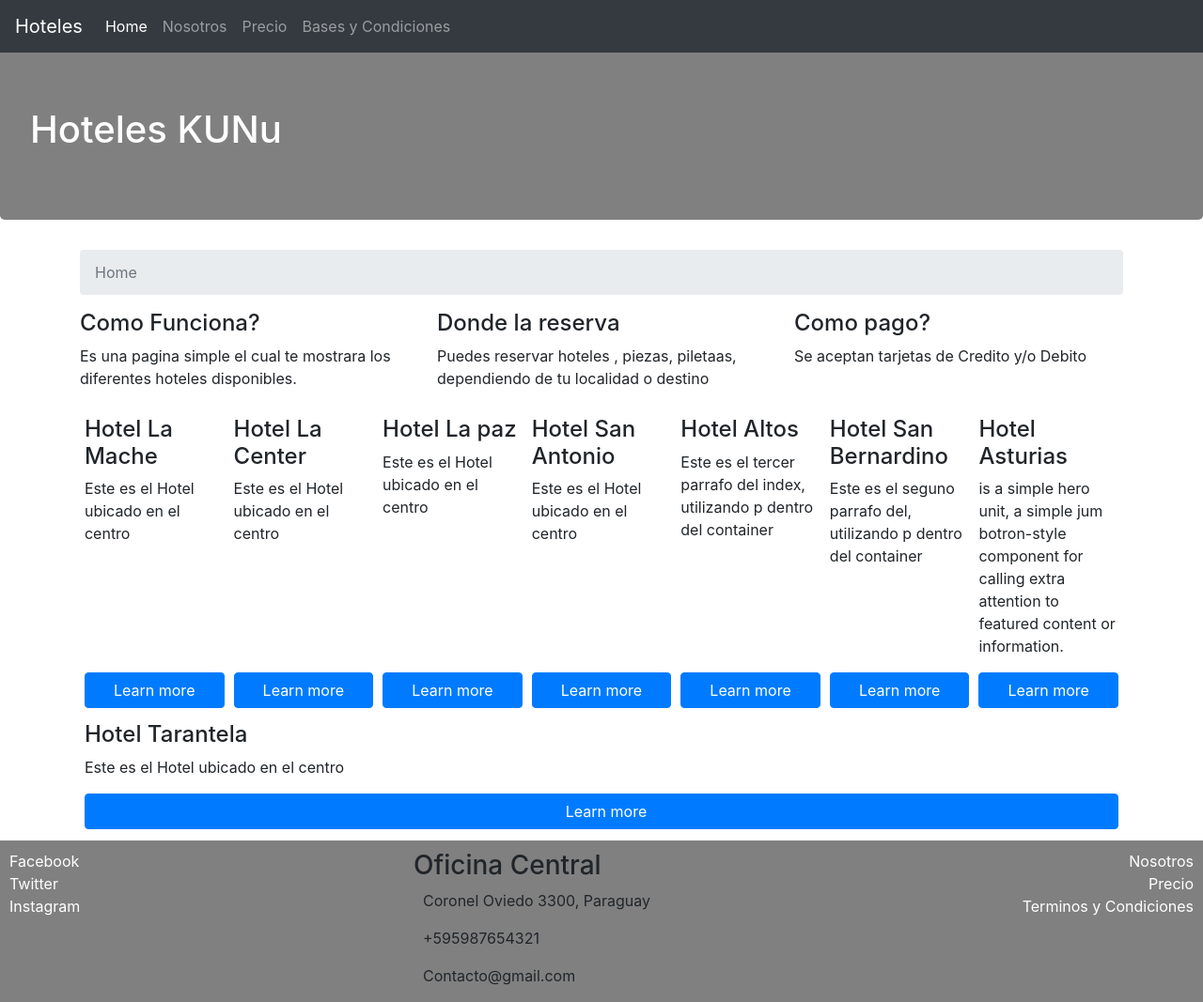
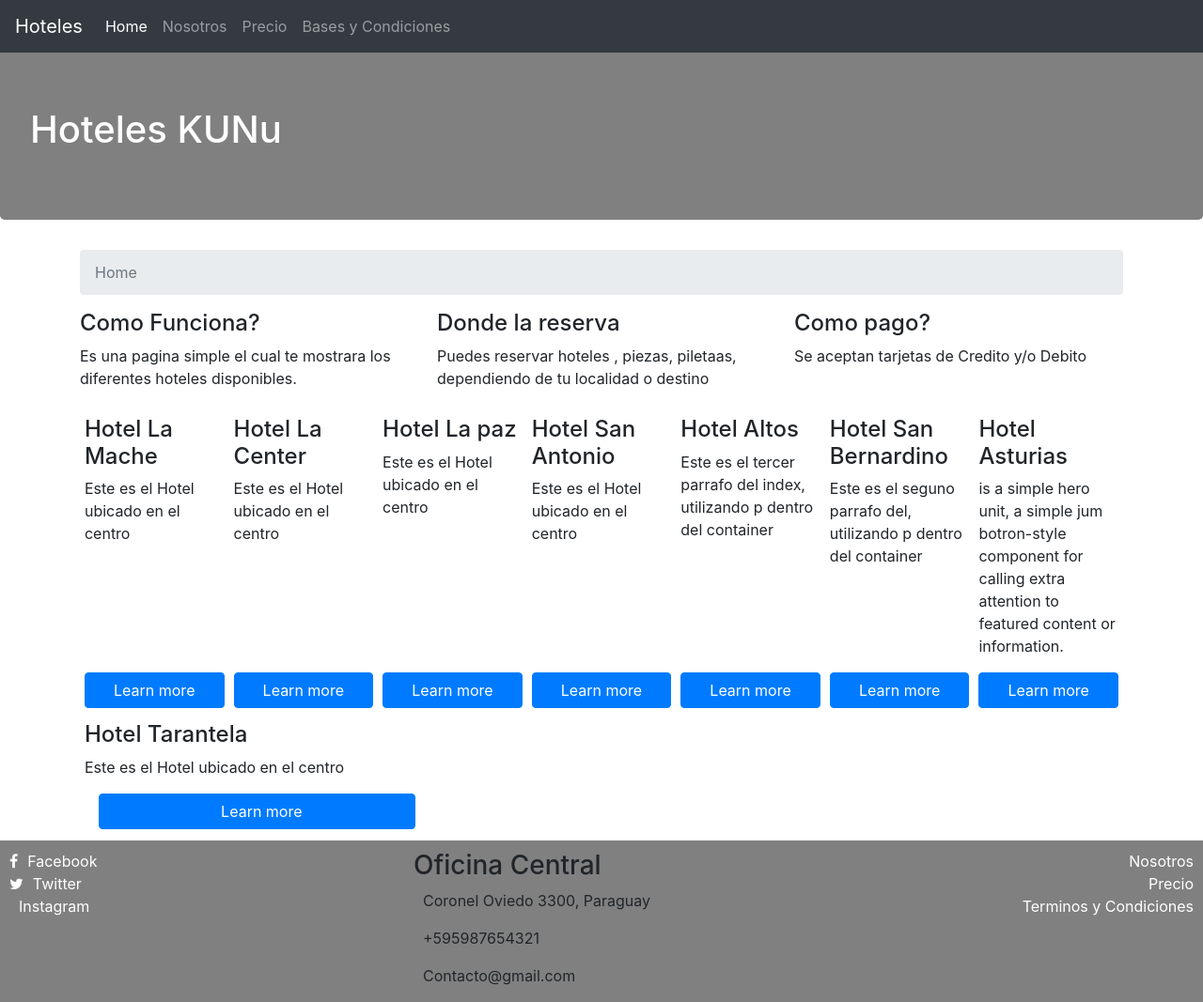
Before and after one commit to OscarRiveros/PracticaFullStackWeb, a website: page index.html in a window 1280 px wide. Shown: the whole page at 94% size. Drawn offline with nearby package versions, Linux system fonts and the light colour scheme; a web font is replaced by a local one.

Commit message:
Agregue icones social media with bootstrap OpenIconic and Fondawesome

```diff
--- a/index.html
+++ b/index.html
@@ -21,6 +21,10 @@
     <link
       rel="stylesheet"
       href="node_modules/open-iconic/font/css/open-iconic-foundation.css"
+    />
+    <link
+      rel="stylesheet"
+      href="https://cdnjs.cloudflare.com/ajax/libs/font-awesome/4.7.0/css/font-awesome.min.css"
     />
 
     <title>Hoteles KUN'U</title>
@@ -164,14 +168,14 @@
             <button class="btn btn-primary btn-reserva">Learn more</button>
           </div>
         </div>
-        <div class=" card-hotel d-flex flex-column right-content-between">
+        <div class="card-hotel d-flex flex-column right-content-between">
           <div>
             <h4>Hotel Tarantela</h4>
             <p>
               Este es el Hotel ubicado en el centro
             </p>
           </div>
-          <div>
+          <div class="col-sm-4 ight-content-between">
             <button class="btn btn-primary btn-reserva">
               <span class="oi oi-map-marker footer-icon-address"></span>Learn
               more
@@ -183,10 +187,15 @@
     <footer>
       <div class="row">
         <div class=" col-sm-4 d-flex flex-column">
-          <a href="www.facebook.com" class="text-white">Facebook</a>
-          <a href="www.twitter.com" class="text-white"> Twitter</a>
+          <a href="www.facebook.com" class="text-white"
+            ><span class="fa fa-facebook footer-icon-address"></span>Facebook</a
+          >
+          <a href="www.twitter.com" class="text-white"
+            ><span class="fa fa-twitter footer-icon-address"></span>Twitter</a
+          >
           <a href="www.instagram.com" class="text-white"
-            ><span class="oi oi-camera-slr"></span> Instagram</a
+            ><span class="oi oi-camera-slr footer-icon-address"></span>
+            Instagram</a
           >
         </div>
         <div class="col-sm-4">
```
